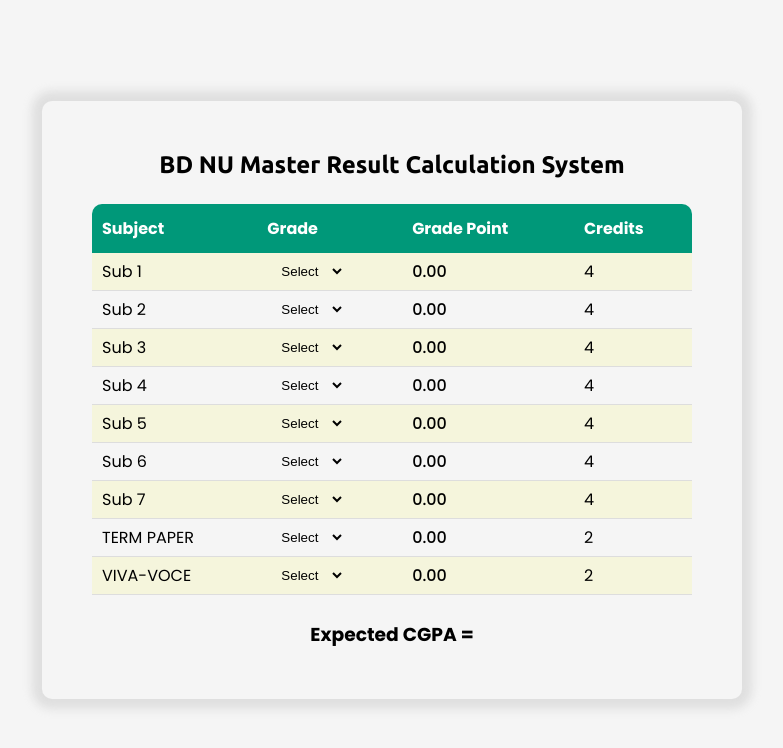
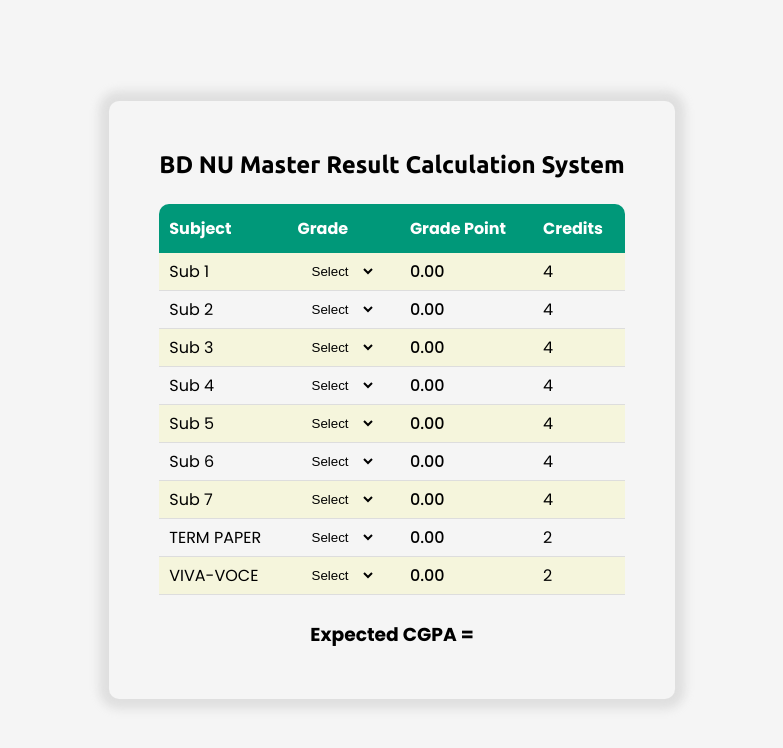
Before and after one commit to webmonjur/nu-master-result-calc, a plain HTML site: page index.html in a window 1280 px wide. Shown: the whole page, without its empty margins (248-1031 px from the left). Drawn offline with Linux system fonts and the light colour scheme.

Commit message:
final update

```diff
--- a/style.css
+++ b/style.css
@@ -34,7 +34,7 @@ body{
     border-collapse: collapse;
     margin:25px 0;
     font-size:1em;
-    min-width:600px;
+    width:100%;
 }
 .content-table thead tr{
     background-color:#009879;
```
